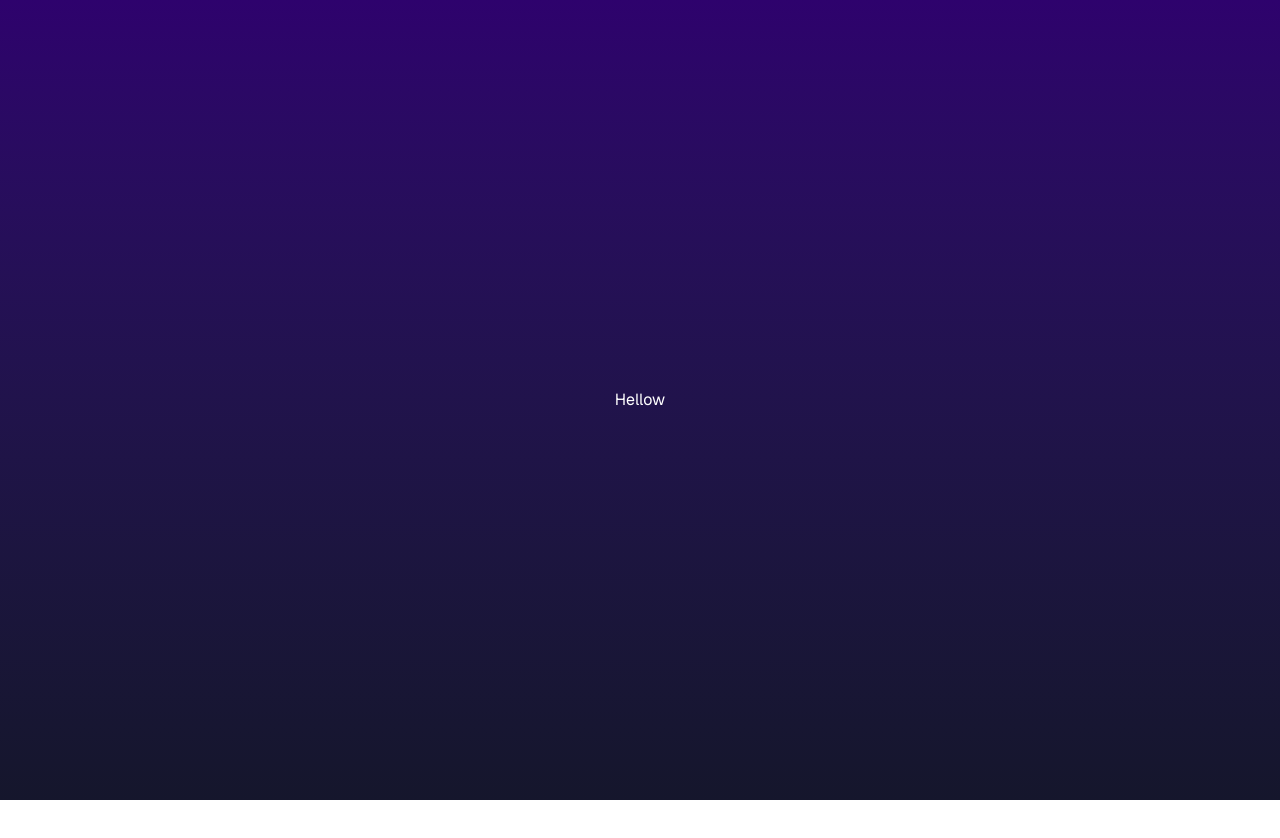
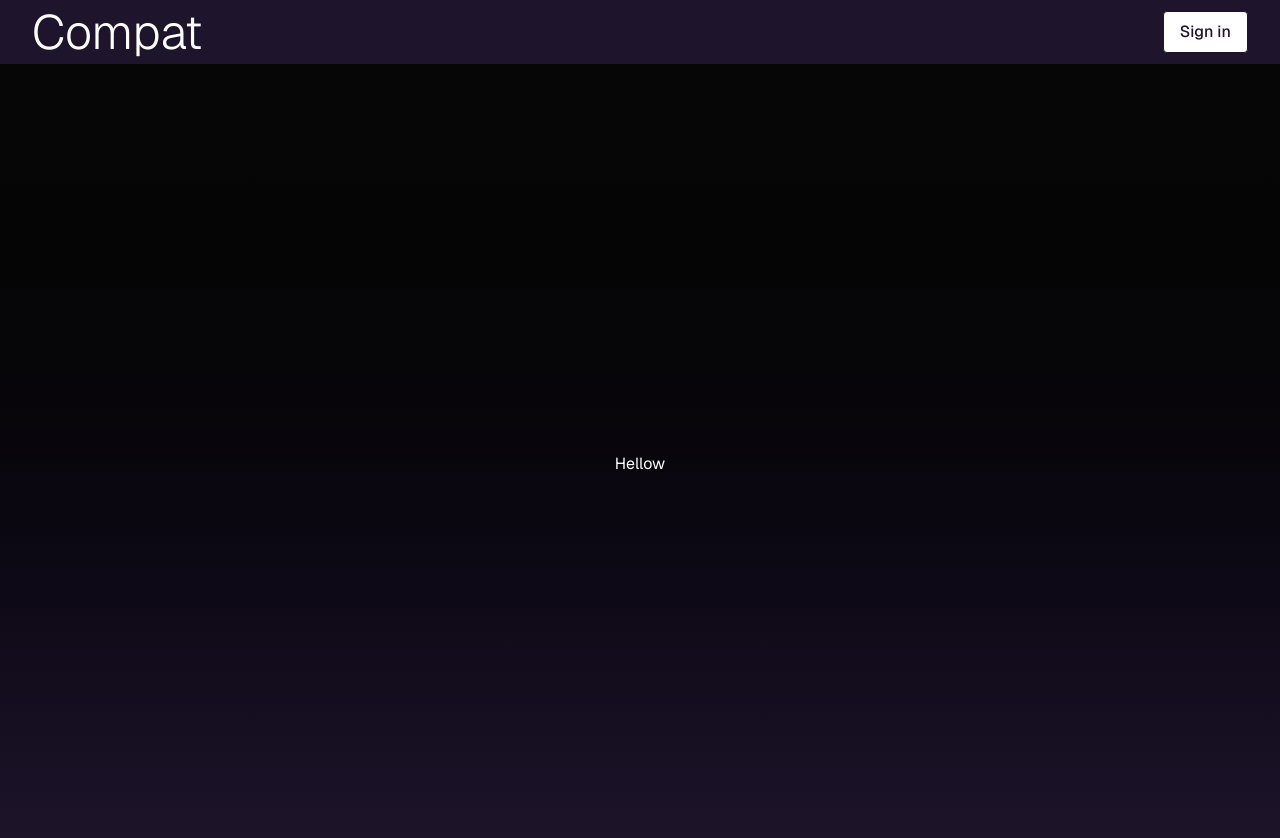
Before and after one commit to linnathoncode/Compat, a Next.js app: page / in a window 1280 px wide. Shown: the top 838 px of the page. Before the commit the page ends 800 px from the top, so only its background shows below. Built offline with nearby package versions, Linux system fonts and the light colour scheme.

Commit message:
ui scaffhold

```diff
--- a/src/app/layout.tsx
+++ b/src/app/layout.tsx
@@ -2,6 +2,7 @@ import "~/styles/globals.css";
 
 import { type Metadata } from "next";
 import { Geist } from "next/font/google";
+import AuthButton from "~/components/AuthButton";
 
 export const metadata: Metadata = {
   title: "Compat",
@@ -14,12 +15,24 @@ const geist = Geist({
   variable: "--font-geist-sans",
 });
 
+function TopNav() {
+  return (
+    <nav className="flex h-10 w-full items-center justify-between bg-[#1e152c] p-8 text-5xl font-light text-white">
+      <span className="leading-none">Compat</span>
+      <AuthButton />
+    </nav>
+  );
+}
+
 export default function RootLayout({
   children,
 }: Readonly<{ children: React.ReactNode }>) {
   return (
     <html lang="en" className={`${geist.variable}`}>
-      <body>{children}</body>
+      <body>
+        <TopNav />
+        {children}
+      </body>
     </html>
   );
 }
--- a/src/app/page.tsx
+++ b/src/app/page.tsx
@@ -1,6 +1,6 @@
 export default function HomePage() {
   return (
-    <main className="flex min-h-screen flex-col items-center justify-center bg-gradient-to-b from-[#2e026d] to-[#15162c] text-white">
+    <main className="flex min-h-screen flex-col items-center justify-center bg-gradient-to-b from-[#000000f9] to-[#1e152c] text-white">
       <div>Hellow</div>
     </main>
   );
--- /dev/null
+++ b/src/components/AuthButton.tsx
@@ -0,0 +1,17 @@
+"use client";
+
+type Props = {
+  onClick?: () => void;
+  label?: string;
+};
+
+export default function AuthButton({ onClick, label = "Sign in" }: Props) {
+  return (
+    <button
+      className="rounded border-1 bg-white px-4 py-2 text-base font-medium text-[#1e152c] transition-colors hover:border-white hover:bg-[#1e152c] hover:text-white"
+      onClick={onClick}
+    >
+      {label}
+    </button>
+  );
+}
```
